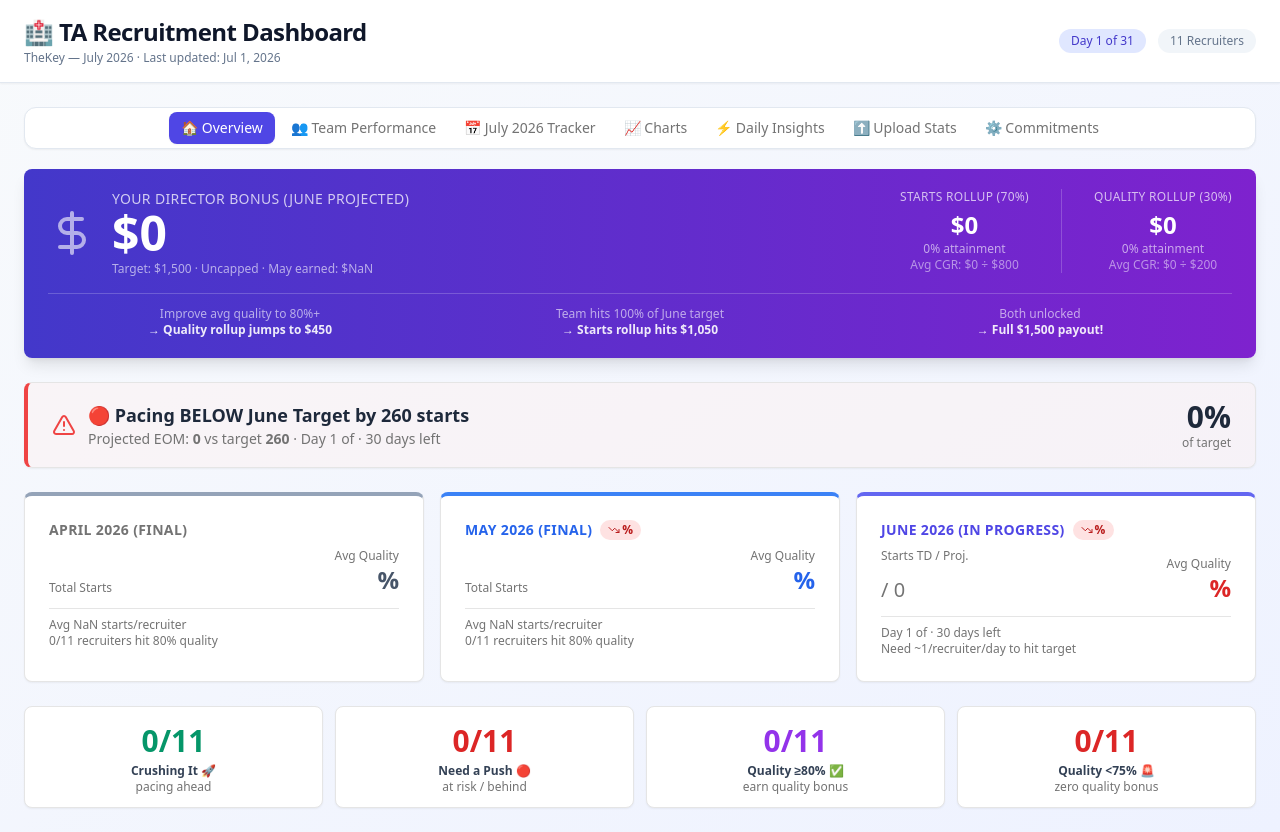
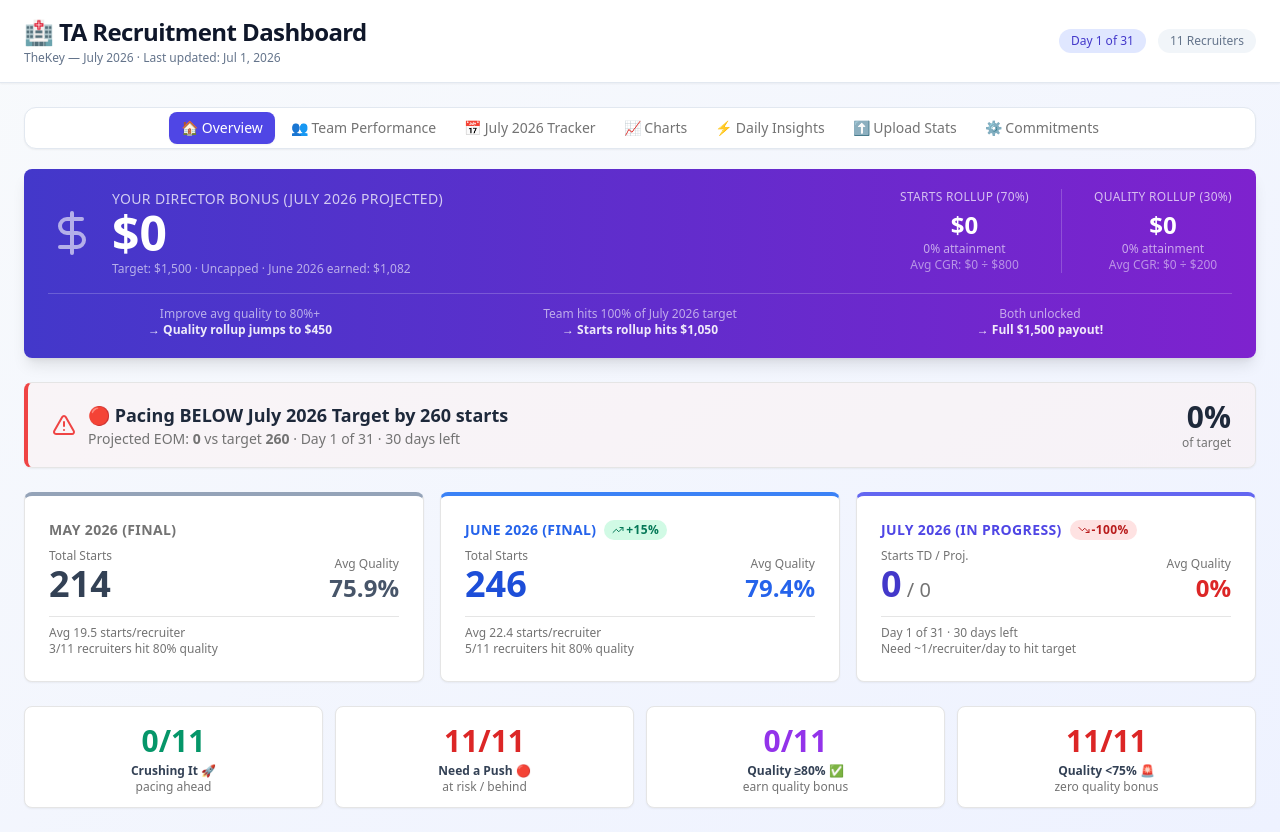
Before and after one commit to dcoleman0425/ta-recruitment-dashboard, a Next.js app: page / in a window 1280 px wide. Built offline with nearby package versions, Linux system fonts and the light colour scheme.

Commit message:
Generalize dashboard to track ongoing months (July+) — part 7: overview-tab

```diff
--- a/components/overview-tab.tsx
+++ b/components/overview-tab.tsx
@@ -1,8 +1,9 @@
 "use client";
 import { TeamData } from "@/lib/types";
-import { getTeamTotals, getDirectorIncentive, getActualPayout, getQualityBonus } from "@/lib/calculations";
+import { getMonthEntry, monthLabel } from "@/lib/months";
+import { getTeamTotals, getDirectorIncentive, getQualityBonus } from "@/lib/calculations";
 import { Card, CardContent, CardHeader, CardTitle } from "@/components/ui/card";
-import { TrendingUp, TrendingDown, DollarSign, AlertTriangle, Users, Star } from "lucide-react";
+import { TrendingUp, TrendingDown, DollarSign, AlertTriangle } from "lucide-react";
 
 interface Props { data: TeamData; }
 
@@ -20,18 +21,18 @@ export function OverviewTab({ data }: Props) {
   const { settings, recruiters } = data;
   const totals = getTeamTotals(recruiters, settings);
   const dir = getDirectorIncentive(data);
-  const n = recruiters.length;
+  const n = recruiters.length || 1;
 
-  // Director May payout (historical — use actual starts & quality)
-  const mayDirCGRPayouts = recruiters.map(r => ({
-    startsPay: r.mayStarts * 25,
-    qualityPay: getQualityBonus(r.mayQuality),
-  }));
-  const mayAvgStartsPay  = mayDirCGRPayouts.reduce((s,r) => s + r.startsPay, 0) / n;
-  const mayAvgQualityPay = mayDirCGRPayouts.reduce((s,r) => s + r.qualityPay, 0) / n;
-  const mayDirTotal = Math.round((mayAvgStartsPay/800)*1050) + Math.round((mayAvgQualityPay/200)*450);
+  // Director prior-month payout (historical — use actual starts & quality)
+  const prevDirCGRPayouts = recruiters.map(r => {
+    const e = getMonthEntry(r.months, totals.prevKey);
+    return { startsPay: e.starts * 25, qualityPay: getQualityBonus(e.quality) };
+  });
+  const prevAvgStartsPay  = prevDirCGRPayouts.reduce((s, r) => s + r.startsPay, 0) / n;
+  const prevAvgQualityPay = prevDirCGRPayouts.reduce((s, r) => s + r.qualityPay, 0) / n;
+  const prevDirTotal = Math.round((prevAvgStartsPay / 800) * 1050) + Math.round((prevAvgQualityPay / 200) * 450);
 
-  const projPct = Math.round((totals.projectedEOM / settings.teamTarget) * 100);
+  const projPct = settings.teamTarget > 0 ? Math.round((totals.projectedEOM / settings.teamTarget) * 100) : 0;
 
   return (
     <div className="space-y-6">
@@ -43,9 +44,9 @@ export function OverviewTab({ data }: Props) {
             <div className="flex items-center gap-4">
               <DollarSign className="h-12 w-12 opacity-60" />
               <div>
-                <p className="text-sm font-medium opacity-75 uppercase tracking-wide">Your Director Bonus (June Projected)</p>
+                <p className="text-sm font-medium opacity-75 uppercase tracking-wide">Your Director Bonus ({monthLabel(totals.curKey)} Projected)</p>
                 <p className="text-5xl font-extrabold">${dir.total.toLocaleString()}</p>
-                <p className="text-xs opacity-60 mt-1">Target: $1,500 · Uncapped · May earned: ${mayDirTotal.toLocaleString()}</p>
+                <p className="text-xs opacity-60 mt-1">Target: $1,500 · Uncapped · {monthLabel(totals.prevKey)} earned: ${prevDirTotal.toLocaleString()}</p>
               </div>
             </div>
             <div className="flex gap-8 text-sm">
@@ -70,7 +71,7 @@ export function OverviewTab({ data }: Props) {
               <p className="font-semibold opacity-90">→ Quality rollup jumps to $450</p>
             </div>
             <div>
-              <p className="opacity-60">Team hits 100% of June target</p>
+              <p className="opacity-60">Team hits 100% of {monthLabel(totals.curKey)} target</p>
               <p className="font-semibold opacity-90">→ Starts rollup hits $1,050</p>
             </div>
             <div>
@@ -89,10 +90,10 @@ export function OverviewTab({ data }: Props) {
               <AlertTriangle className={`h-6 w-6 ${totals.paceAbove ? "text-emerald-500" : "text-red-500"}`} />
               <div>
                 <p className="font-bold text-slate-800 text-lg">
-                  {totals.paceAbove ? "✅ Pacing ABOVE June Target!" : `🔴 Pacing BELOW June Target by ${totals.gapFromTarget} starts`}
+                  {totals.paceAbove ? `✅ Pacing ABOVE ${monthLabel(totals.curKey)} Target!` : `🔴 Pacing BELOW ${monthLabel(totals.curKey)} Target by ${totals.gapFromTarget} starts`}
                 </p>
                 <p className="text-sm text-muted-foreground">
-                  Projected EOM: <strong>{totals.projectedEOM}</strong> vs target <strong>{settings.teamTarget}</strong> · Day {settings.currentDay} of {settings.totalDays} · {totals.daysRemaining} days left
+                  Projected EOM: <strong>{totals.projectedEOM}</strong> vs target <strong>{settings.teamTarget}</strong> · Day {settings.currentDay} of {totals.curTotalDays} · {totals.daysRemaining} days left
                 </p>
               </div>
             </div>
@@ -106,76 +107,76 @@ export function OverviewTab({ data }: Props) {
 
       {/* ── Month-over-Month Summaries ── */}
       <div className="grid grid-cols-1 md:grid-cols-3 gap-4">
-        {/* April */}
+        {/* Two months back (final) */}
         <Card className="border-t-4 border-t-slate-400">
           <CardHeader className="pb-2">
-            <CardTitle className="text-sm text-muted-foreground uppercase tracking-wide">April 2026 (Final)</CardTitle>
+            <CardTitle className="text-sm text-muted-foreground uppercase tracking-wide">{monthLabel(totals.prev2Key)} (Final)</CardTitle>
           </CardHeader>
           <CardContent className="space-y-3">
             <div className="flex justify-between items-end">
               <div>
                 <p className="text-xs text-muted-foreground">Total Starts</p>
-                <p className="text-4xl font-bold text-slate-700">{totals.aprilTotal}</p>
+                <p className="text-4xl font-bold text-slate-700">{totals.prev2Total}</p>
               </div>
               <div className="text-right">
                 <p className="text-xs text-muted-foreground">Avg Quality</p>
-                <p className="text-2xl font-bold text-slate-600">{totals.avgAprilQuality}%</p>
+                <p className="text-2xl font-bold text-slate-600">{totals.avgPrev2Quality}%</p>
               </div>
             </div>
             <div className="pt-2 border-t text-xs text-muted-foreground">
-              <p>Avg {Math.round(totals.aprilTotal / n * 10)/10} starts/recruiter</p>
-              <p>{recruiters.filter(r => r.aprilQuality >= 80).length}/{n} recruiters hit 80% quality</p>
+              <p>Avg {Math.round(totals.prev2Total / n * 10) / 10} starts/recruiter</p>
+              <p>{recruiters.filter(r => getMonthEntry(r.months, totals.prev2Key).quality >= 80).length}/{n} recruiters hit 80% quality</p>
             </div>
           </CardContent>
         </Card>
 
-        {/* May */}
+        {/* Prior month (final) */}
         <Card className="border-t-4 border-t-blue-500">
           <CardHeader className="pb-2">
             <CardTitle className="text-sm text-blue-600 uppercase tracking-wide flex items-center gap-2">
-              May 2026 (Final) <TrendBadge pct={totals.aprToMayGrowth} />
+              {monthLabel(totals.prevKey)} (Final) <TrendBadge pct={totals.prev2ToPrevGrowth} />
             </CardTitle>
           </CardHeader>
           <CardContent className="space-y-3">
             <div className="flex justify-between items-end">
               <div>
                 <p className="text-xs text-muted-foreground">Total Starts</p>
-                <p className="text-4xl font-bold text-blue-700">{totals.mayTotal}</p>
+                <p className="text-4xl font-bold text-blue-700">{totals.prevTotal}</p>
               </div>
               <div className="text-right">
                 <p className="text-xs text-muted-foreground">Avg Quality</p>
-                <p className="text-2xl font-bold text-blue-600">{totals.avgMayQuality}%</p>
+                <p className="text-2xl font-bold text-blue-600">{totals.avgPrevQuality}%</p>
               </div>
             </div>
             <div className="pt-2 border-t text-xs text-muted-foreground">
-              <p>Avg {Math.round(totals.mayTotal / n * 10)/10} starts/recruiter</p>
-              <p>{recruiters.filter(r => r.mayQuality >= 80).length}/{n} recruiters hit 80% quality</p>
+              <p>Avg {Math.round(totals.prevTotal / n * 10) / 10} starts/recruiter</p>
+              <p>{recruiters.filter(r => getMonthEntry(r.months, totals.prevKey).quality >= 80).length}/{n} recruiters hit 80% quality</p>
             </div>
           </CardContent>
         </Card>
 
-        {/* June */}
+        {/* Current month (in progress) */}
         <Card className="border-t-4 border-t-indigo-500">
           <CardHeader className="pb-2">
             <CardTitle className="text-sm text-indigo-600 uppercase tracking-wide flex items-center gap-2">
-              June 2026 (In Progress) <TrendBadge pct={totals.mayToJuneProj} />
+              {monthLabel(totals.curKey)} (In Progress) <TrendBadge pct={totals.prevToCurProj} />
             </CardTitle>
           </CardHeader>
           <CardContent className="space-y-3">
             <div className="flex justify-between items-end">
               <div>
                 <p className="text-xs text-muted-foreground">Starts TD / Proj.</p>
-                <p className="text-4xl font-bold text-indigo-700">{totals.juneStartsTD}<span className="text-xl text-muted-foreground font-normal"> / {totals.projectedEOM}</span></p>
+                <p className="text-4xl font-bold text-indigo-700">{totals.curStartsTD}<span className="text-xl text-muted-foreground font-normal"> / {totals.projectedEOM}</span></p>
               </div>
               <div className="text-right">
                 <p className="text-xs text-muted-foreground">Avg Quality</p>
-                <p className={`text-2xl font-bold ${totals.avgJuneQuality >= 80 ? "text-emerald-600" : "text-red-600"}`}>
-                  {totals.avgJuneQuality}%
+                <p className={`text-2xl font-bold ${totals.avgCurQuality >= 80 ? "text-emerald-600" : "text-red-600"}`}>
+                  {totals.avgCurQuality}%
                 </p>
               </div>
             </div>
             <div className="pt-2 border-t text-xs text-muted-foreground">
-              <p>Day {settings.currentDay} of {settings.totalDays} · {totals.daysRemaining} days left</p>
+              <p>Day {settings.currentDay} of {totals.curTotalDays} · {totals.daysRemaining} days left</p>
               <p>Need ~{totals.startsNeededPerRecruiter}/recruiter/day to hit target</p>
             </div>
           </CardContent>
@@ -185,10 +186,10 @@ export function OverviewTab({ data }: Props) {
       {/* ── Quick Stats Row ── */}
       <div className="grid grid-cols-2 md:grid-cols-4 gap-3">
         {[
-          { label: "Crushing It 🚀",  value: recruiters.filter(r => { const p = Math.round((r.juneStartsTD/settings.currentDay)*settings.totalDays); return p >= r.juneTarget; }).length, sub: "pacing ahead", color: "text-emerald-600" },
-          { label: "Need a Push 🔴", value: recruiters.filter(r => { const p = Math.round((r.juneStartsTD/settings.currentDay)*settings.totalDays); return p < r.juneTarget * 0.8; }).length, sub: "at risk / behind", color: "text-red-600" },
-          { label: "Quality ≥80% ✅",  value: recruiters.filter(r => r.juneQuality >= 80).length, sub: "earn quality bonus", color: "text-purple-600" },
-          { label: "Quality <75% 🚨",  value: recruiters.filter(r => r.juneQuality < 75).length, sub: "zero quality bonus", color: "text-red-600" },
+          { label: "Crushing It 🚀",  value: recruiters.filter(r => { const e = getMonthEntry(r.months, totals.curKey); const p = settings.currentDay > 0 ? Math.round((e.starts/settings.currentDay)*totals.curTotalDays) : 0; return p >= e.target; }).length, sub: "pacing ahead", color: "text-emerald-600" },
+          { label: "Need a Push 🔴", value: recruiters.filter(r => { const e = getMonthEntry(r.months, totals.curKey); const p = settings.currentDay > 0 ? Math.round((e.starts/settings.currentDay)*totals.curTotalDays) : 0; return p < e.target * 0.8; }).length, sub: "at risk / behind", color: "text-red-600" },
+          { label: "Quality ≥80% ✅",  value: recruiters.filter(r => getMonthEntry(r.months, totals.curKey).quality >= 80).length, sub: "earn quality bonus", color: "text-purple-600" },
+          { label: "Quality <75% 🚨",  value: recruiters.filter(r => getMonthEntry(r.months, totals.curKey).quality < 75).length, sub: "zero quality bonus", color: "text-red-600" },
         ].map(s => (
           <Card key={s.label} className="text-center">
             <CardContent className="pt-4 pb-3">
```
